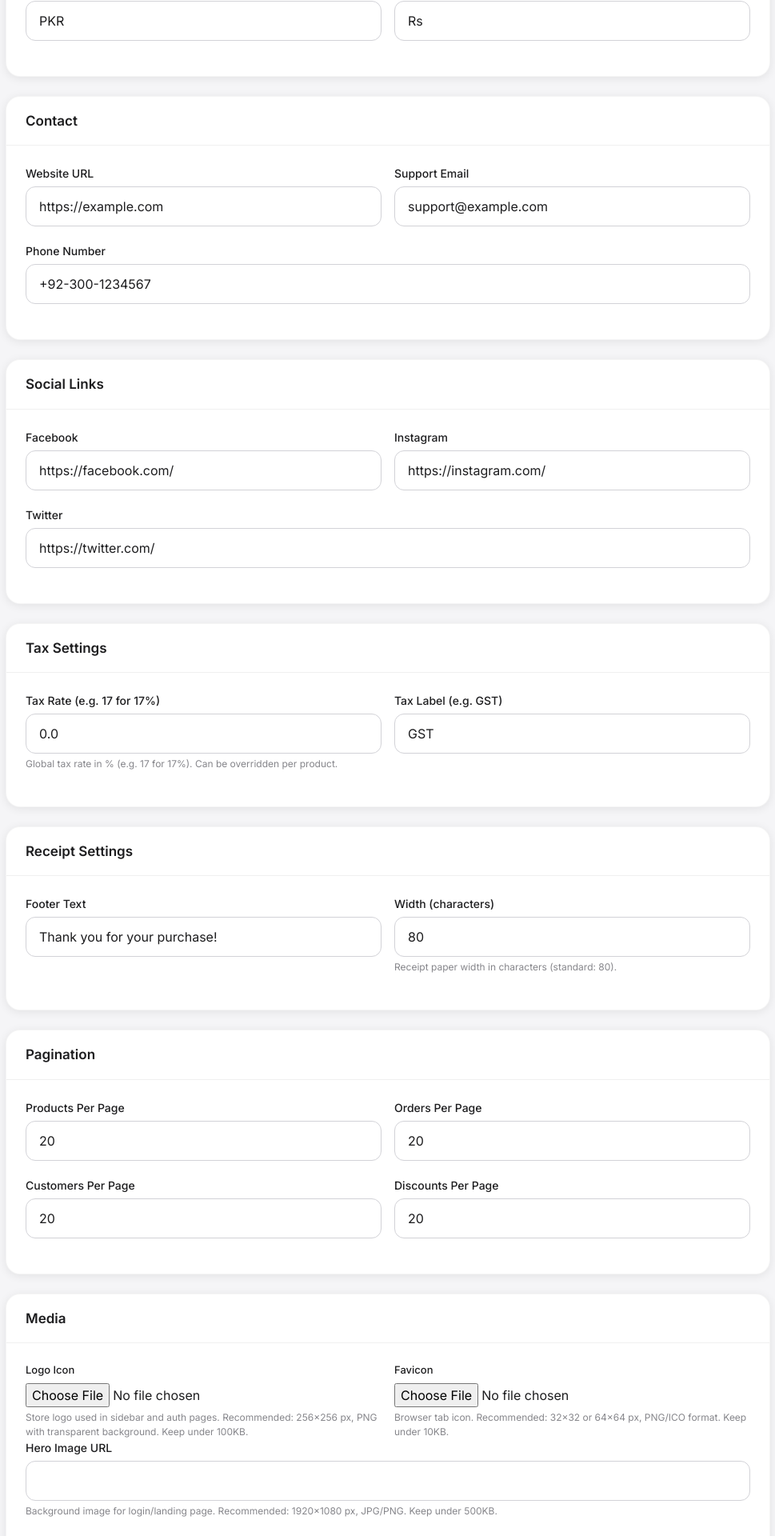
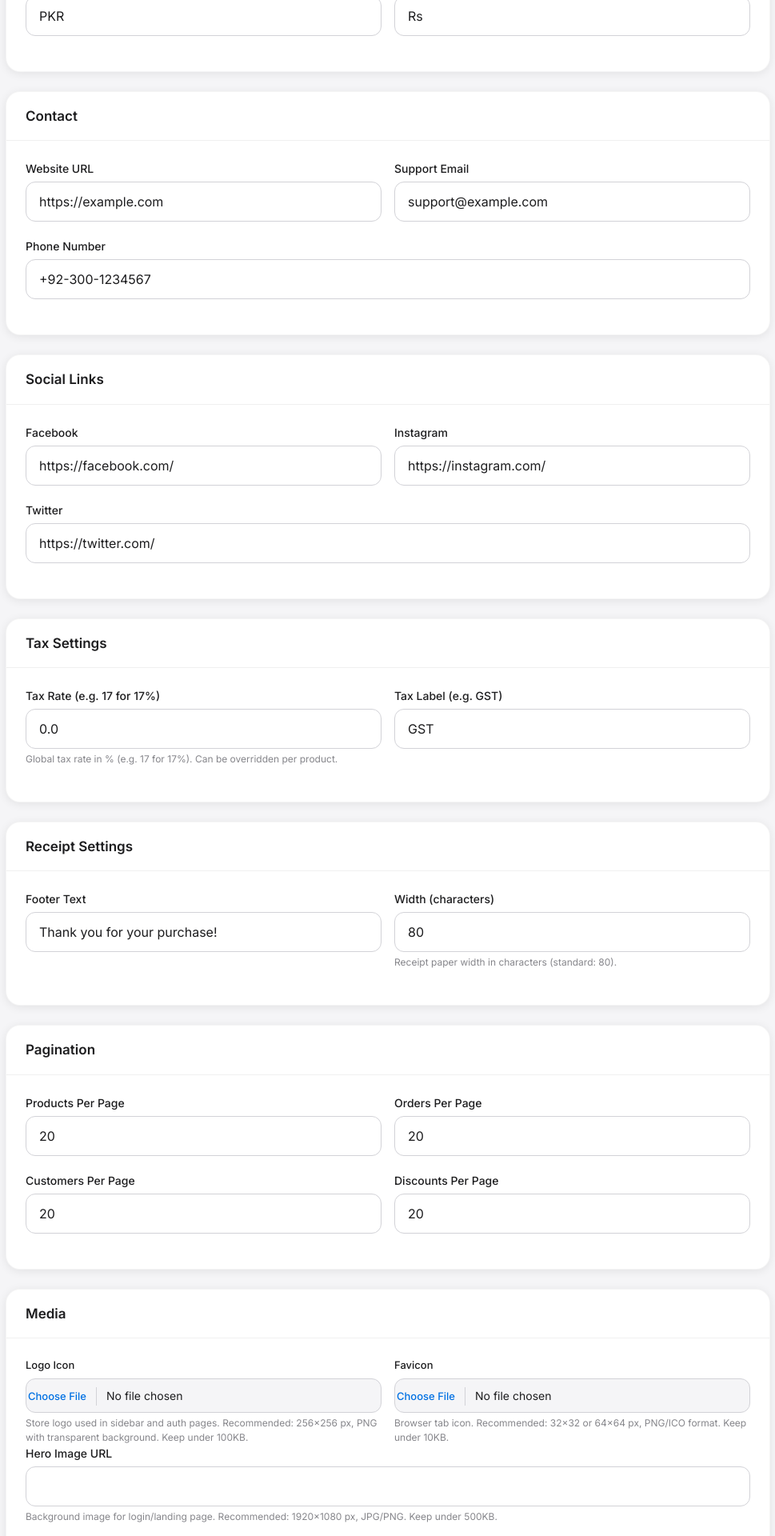
Before and after one commit to 7aib/point-of-sale, a Django app: page /settings/ in a window 1280 px wide. Shown: the part 880-2800 px from the top of the page at 80% size, without its empty margins (285-1254 px from the left). Run offline with Django 5.2, Linux system fonts and the light colour scheme; the visitor is signed in with stand-in values (Sample User, id 1); data comes from the database, SQL or seed files in the repository.

Commit message:
Fix file input CSS in settings Media section

```diff
--- a/point_of_sale/forms.py
+++ b/point_of_sale/forms.py
@@ -17,32 +17,32 @@ class StoreSettingsForm(forms.ModelForm):
             "products_per_page", "orders_per_page", "customers_per_page", "discounts_per_page",
         ]
         widgets = {
-            "project_name": forms.TextInput(attrs={"class": "apple-form-input"}),
-            "project_full_name": forms.TextInput(attrs={"class": "apple-form-input"}),
-            "logo_icon": forms.ClearableFileInput(attrs={"class": "apple-form-input", "accept": "image/*"}),
-            "logo_text": forms.TextInput(attrs={"class": "apple-form-input", "placeholder": "Short brand name"}),
-            "slogan": forms.TextInput(attrs={"class": "apple-form-input"}),
-            "website_url": forms.URLInput(attrs={"class": "apple-form-input"}),
-            "support_email": forms.EmailInput(attrs={"class": "apple-form-input"}),
-            "phone_number": forms.TextInput(attrs={"class": "apple-form-input"}),
-            "store_name": forms.TextInput(attrs={"class": "apple-form-input"}),
-            "store_address": forms.Textarea(attrs={"class": "apple-form-input", "rows": 2}),
-            "store_currency": forms.TextInput(attrs={"class": "apple-form-input", "placeholder": "e.g. PKR"}),
-            "store_currency_symbol": forms.TextInput(attrs={"class": "apple-form-input", "placeholder": "e.g. Rs"}),
-            "country_code": forms.TextInput(attrs={"class": "apple-form-input", "placeholder": "e.g. PK"}),
-            "hero_image_url": forms.URLInput(attrs={"class": "apple-form-input"}),
-            "favicon": forms.ClearableFileInput(attrs={"class": "apple-form-input", "accept": "image/*"}),
-            "social_facebook": forms.URLInput(attrs={"class": "apple-form-input"}),
-            "social_instagram": forms.URLInput(attrs={"class": "apple-form-input"}),
-            "social_twitter": forms.URLInput(attrs={"class": "apple-form-input"}),
-            "tax_rate": forms.NumberInput(attrs={"class": "apple-form-input", "step": "0.01", "min": "0"}),
-            "tax_label": forms.TextInput(attrs={"class": "apple-form-input", "placeholder": "e.g. GST"}),
-            "receipt_footer_text": forms.TextInput(attrs={"class": "apple-form-input"}),
-            "receipt_width": forms.NumberInput(attrs={"class": "apple-form-input", "min": "40", "max": "120"}),
-            "products_per_page": forms.NumberInput(attrs={"class": "apple-form-input", "min": "5", "max": "100"}),
-            "orders_per_page": forms.NumberInput(attrs={"class": "apple-form-input", "min": "5", "max": "100"}),
-            "customers_per_page": forms.NumberInput(attrs={"class": "apple-form-input", "min": "5", "max": "100"}),
-            "discounts_per_page": forms.NumberInput(attrs={"class": "apple-form-input", "min": "5", "max": "100"}),
+            "project_name": forms.TextInput(attrs={"class": "form-control"}),
+            "project_full_name": forms.TextInput(attrs={"class": "form-control"}),
+            "logo_icon": forms.ClearableFileInput(attrs={"class": "form-control", "accept": "image/*"}),
+            "logo_text": forms.TextInput(attrs={"class": "form-control", "placeholder": "Short brand name"}),
+            "slogan": forms.TextInput(attrs={"class": "form-control"}),
+            "website_url": forms.URLInput(attrs={"class": "form-control"}),
+            "support_email": forms.EmailInput(attrs={"class": "form-control"}),
+            "phone_number": forms.TextInput(attrs={"class": "form-control"}),
+            "store_name": forms.TextInput(attrs={"class": "form-control"}),
+            "store_address": forms.Textarea(attrs={"class": "form-control", "rows": 2}),
+            "store_currency": forms.TextInput(attrs={"class": "form-control", "placeholder": "e.g. PKR"}),
+            "store_currency_symbol": forms.TextInput(attrs={"class": "form-control", "placeholder": "e.g. Rs"}),
+            "country_code": forms.TextInput(attrs={"class": "form-control", "placeholder": "e.g. PK"}),
+            "hero_image_url": forms.URLInput(attrs={"class": "form-control"}),
+            "favicon": forms.ClearableFileInput(attrs={"class": "form-control", "accept": "image/*"}),
+            "social_facebook": forms.URLInput(attrs={"class": "form-control"}),
+            "social_instagram": forms.URLInput(attrs={"class": "form-control"}),
+            "social_twitter": forms.URLInput(attrs={"class": "form-control"}),
+            "tax_rate": forms.NumberInput(attrs={"class": "form-control", "step": "0.01", "min": "0"}),
+            "tax_label": forms.TextInput(attrs={"class": "form-control", "placeholder": "e.g. GST"}),
+            "receipt_footer_text": forms.TextInput(attrs={"class": "form-control"}),
+            "receipt_width": forms.NumberInput(attrs={"class": "form-control", "min": "40", "max": "120"}),
+            "products_per_page": forms.NumberInput(attrs={"class": "form-control", "min": "5", "max": "100"}),
+            "orders_per_page": forms.NumberInput(attrs={"class": "form-control", "min": "5", "max": "100"}),
+            "customers_per_page": forms.NumberInput(attrs={"class": "form-control", "min": "5", "max": "100"}),
+            "discounts_per_page": forms.NumberInput(attrs={"class": "form-control", "min": "5", "max": "100"}),
         }
         help_texts = {
             "logo_icon": "Store logo used in sidebar and auth pages. Recommended: 256x256 px, PNG with transparent background. Keep under 100KB.",
--- a/static/css/apple-style.css
+++ b/static/css/apple-style.css
@@ -128,7 +128,79 @@ body {
 }
 
 .form-control::placeholder {
-    color: var(--apple-text-secondary);
+    color: var(--apple-text-muted);
+}
+
+/* Apple File Input */
+.apple-form-input {
+    width: 100%;
+    padding: 10px 14px;
+    font-size: 14px;
+    font-family: var(--apple-font);
+    color: var(--apple-text);
+    background: var(--apple-card);
+    border: 1px solid var(--apple-border);
+    border-radius: var(--apple-radius-sm);
+    transition: border-color 0.2s, box-shadow 0.2s;
+    outline: none;
+}
+
+.apple-form-input:focus {
+    border-color: var(--apple-blue);
+    box-shadow: 0 0 0 3px rgba(0, 113, 227, 0.15);
+}
+
+.apple-file-input-wrapper {
+    position: relative;
+    display: inline-block;
+    width: 100%;
+}
+
+.apple-file-input-wrapper input[type="file"] {
+    position: relative;
+    width: 100%;
+    padding: 10px 14px;
+    font-size: 14px;
+    font-family: var(--apple-font);
+    color: var(--apple-text);
+    background: var(--apple-bg);
+    border: 1px solid var(--apple-border);
+    border-radius: var(--apple-radius-sm);
+    cursor: pointer;
+    transition: border-color 0.2s, box-shadow 0.2s;
+    outline: none;
+    z-index: 1;
+}
+
+.apple-file-input-wrapper input[type="file"]:hover {
+    border-color: var(--apple-blue);
+}
+
+.apple-file-input-wrapper input[type="file"]:focus {
+    border-color: var(--apple-blue);
+    box-shadow: 0 0 0 3px rgba(0, 113, 227, 0.15);
+}
+
+.apple-file-input-wrapper input[type="file"]::file-selector-button {
+    font-family: var(--apple-font);
+    font-size: 13px;
+    font-weight: 500;
+    color: var(--apple-blue);
+    background: transparent;
+    border: none;
+    border-right: 1px solid var(--apple-border);
+    margin-right: 12px;
+    padding: 2px 12px 2px 0;
+    cursor: pointer;
+    transition: color 0.2s;
+}
+
+.apple-file-input-wrapper input[type="file"]::file-selector-button:hover {
+    color: var(--apple-blue-hover);
+}
+
+.apple-file-input-wrapper input[type="file"]:has(+ .clearablefileinput) {
+    margin-bottom: 6px;
 }
 
 /* Buttons */
--- a/templates/core/settings.html
+++ b/templates/core/settings.html
@@ -131,11 +131,17 @@
                 <div>
                     <label style="font-size: 13px; font-weight: 500; display: block; margin-bottom: 6px;">Logo Icon</label>
                     {% if settings_obj.logo_icon %}
-                    <div style="margin-bottom: 8px;">
-                        <img src="{{ settings_obj.logo_icon.url }}" alt="Current Logo" style="max-height: 60px; border-radius: 8px; border: 1px solid var(--apple-border);">
+                    <div style="margin-bottom: 12px; display: flex; align-items: center; gap: 12px;">
+                        <img src="{{ settings_obj.logo_icon.url }}" alt="Current Logo" style="max-height: 56px; width: 56px; border-radius: 12px; border: 1px solid var(--apple-border); object-fit: cover;">
+                        <div style="font-size: 12px; color: var(--apple-text-secondary); line-height: 1.4;">
+                            <div style="font-weight: 500; color: var(--apple-text-primary);">Current logo</div>
+                            {{ settings_obj.logo_icon.name|cut:"branding/" }}
+                        </div>
                     </div>
                     {% endif %}
-                    {{ form.logo_icon }}
+                    <div class="apple-file-input-wrapper">
+                        {{ form.logo_icon }}
+                    </div>
                     {% if form.logo_icon.help_text %}
                     <span class="apple-form-help">{{ form.logo_icon.help_text }}</span>
                     {% endif %}
@@ -143,11 +149,17 @@
                 <div>
                     <label style="font-size: 13px; font-weight: 500; display: block; margin-bottom: 6px;">Favicon</label>
                     {% if settings_obj.favicon %}
-                    <div style="margin-bottom: 8px;">
-                        <img src="{{ settings_obj.favicon.url }}" alt="Current Favicon" style="max-height: 40px; border-radius: 4px; border: 1px solid var(--apple-border);">
+                    <div style="margin-bottom: 12px; display: flex; align-items: center; gap: 12px;">
+                        <img src="{{ settings_obj.favicon.url }}" alt="Current Favicon" style="max-height: 32px; width: 32px; border-radius: 6px; border: 1px solid var(--apple-border); object-fit: cover;">
+                        <div style="font-size: 12px; color: var(--apple-text-secondary); line-height: 1.4;">
+                            <div style="font-weight: 500; color: var(--apple-text-primary);">Current favicon</div>
+                            {{ settings_obj.favicon.name|cut:"branding/" }}
+                        </div>
                     </div>
                     {% endif %}
-                    {{ form.favicon }}
+                    <div class="apple-file-input-wrapper">
+                        {{ form.favicon }}
+                    </div>
                     {% if form.favicon.help_text %}
                     <span class="apple-form-help">{{ form.favicon.help_text }}</span>
                     {% endif %}
```
